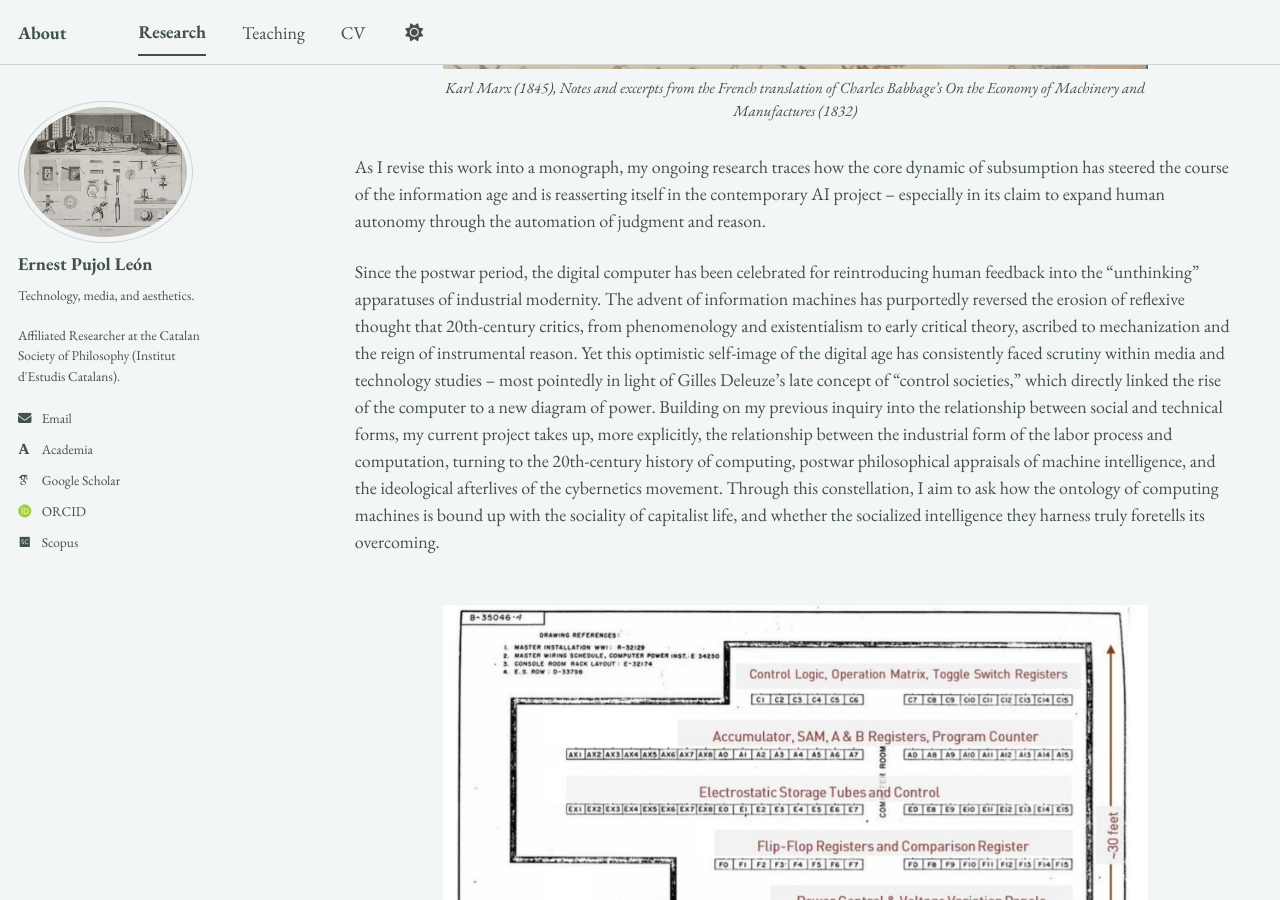
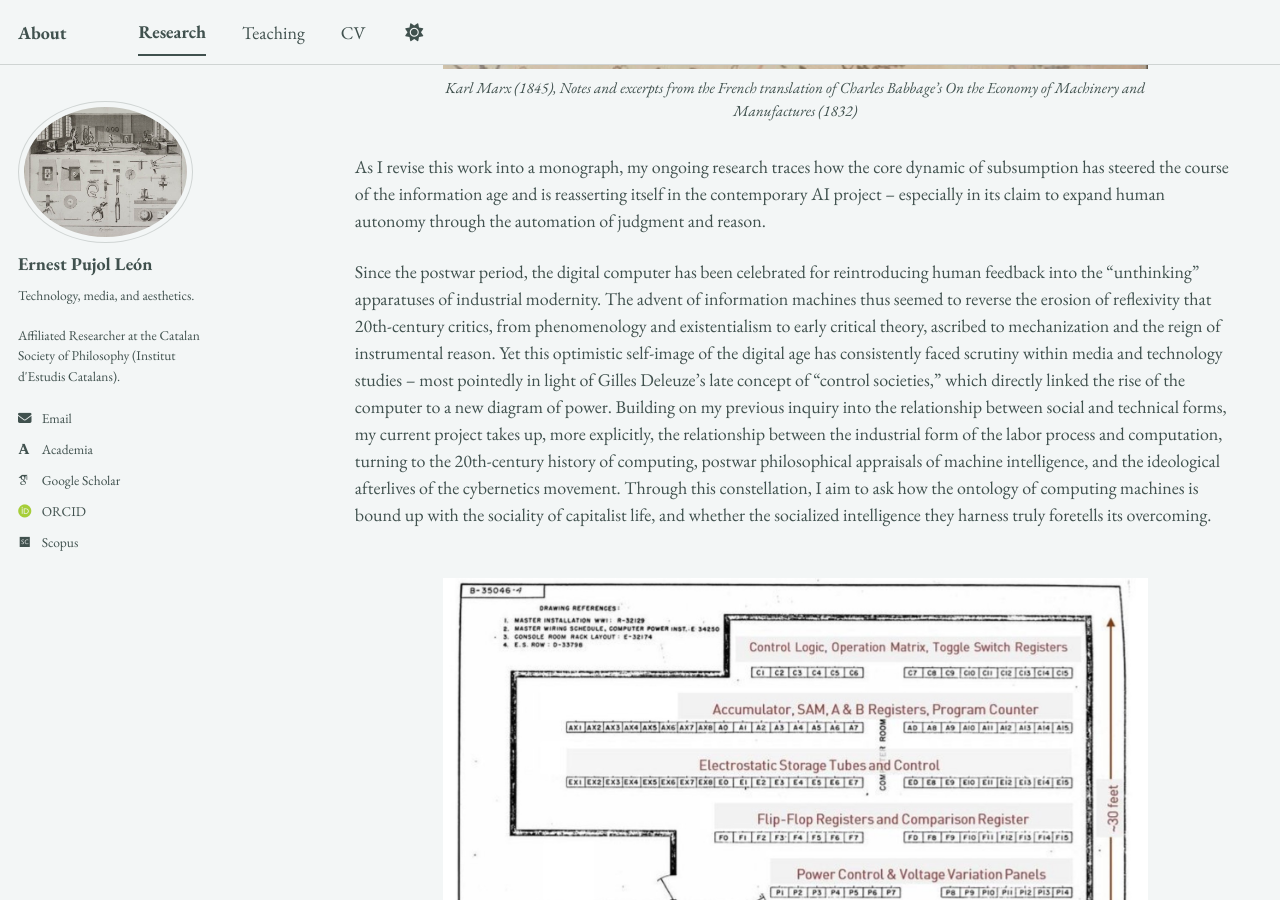
Before and after one commit to epujol90/epujol90.github.io, a Jekyll site: the page built from _pages/research.md, in a window 1280 px wide and 900 px high, scrolled down 1560 px. Built offline with Jekyll 4.4.1, drawn with Linux system fonts in a browser that asks for light colours; some web fonts are replaced; a script bundle is joined from its source files by our own code; library files that are not in the unit come from our copies.

Commit message:
Update research.md

```diff
--- a/_pages/research.md
+++ b/_pages/research.md
@@ -27,7 +27,7 @@ My doctoral work centered on the _longue durée_ of industrial modernity and wha
 
 As I revise this work into a monograph, my ongoing research traces how the core dynamic of subsumption has steered the course of the information age and is reasserting itself in the contemporary AI project -- especially in its claim to expand human autonomy through the automation of judgment and reason.
 
-Since the postwar period, the digital computer has been celebrated for reintroducing human feedback into the "unthinking" apparatuses of industrial modernity. The advent of information machines has purportedly reversed the erosion of reflexive thought that 20th-century critics, from phenomenology and existentialism to early critical theory, ascribed to mechanization and the reign of instrumental reason. Yet this optimistic self-image of the digital age has consistently faced scrutiny within media and technology studies -- most pointedly in light of Gilles Deleuze's late concept of “control societies," which directly linked the rise of the computer to a new diagram of power. Building on my previous inquiry into the relationship between social and technical forms, my current project takes up, more explicitly, the relationship between the industrial form of the labor process and computation, turning to the 20th-century history of computing, postwar philosophical appraisals of machine intelligence, and the ideological afterlives of the cybernetics movement. Through this constellation, I aim to ask how the ontology of computing machines is bound up with the sociality of capitalist life, and whether the socialized intelligence they harness truly foretells its overcoming.
+Since the postwar period, the digital computer has been celebrated for reintroducing human feedback into the "unthinking" apparatuses of industrial modernity. The advent of information machines thus seemed to reverse the erosion of reflexivity that 20th-century critics, from phenomenology and existentialism to early critical theory, ascribed to mechanization and the reign of instrumental reason. Yet this optimistic self-image of the digital age has consistently faced scrutiny within media and technology studies -- most pointedly in light of Gilles Deleuze's late concept of “control societies," which directly linked the rise of the computer to a new diagram of power. Building on my previous inquiry into the relationship between social and technical forms, my current project takes up, more explicitly, the relationship between the industrial form of the labor process and computation, turning to the 20th-century history of computing, postwar philosophical appraisals of machine intelligence, and the ideological afterlives of the cybernetics movement. Through this constellation, I aim to ask how the ontology of computing machines is bound up with the sociality of capitalist life, and whether the socialized intelligence they harness truly foretells its overcoming.
 <br>
 <br>
 
```
